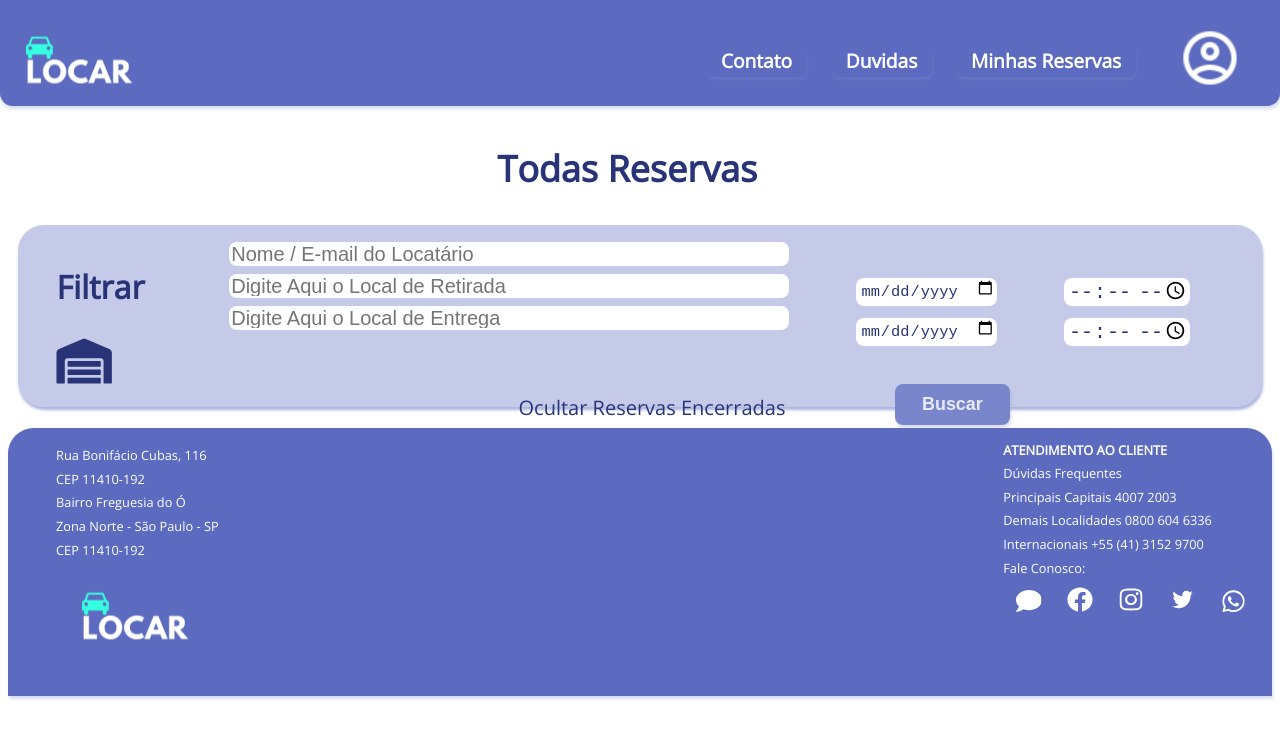
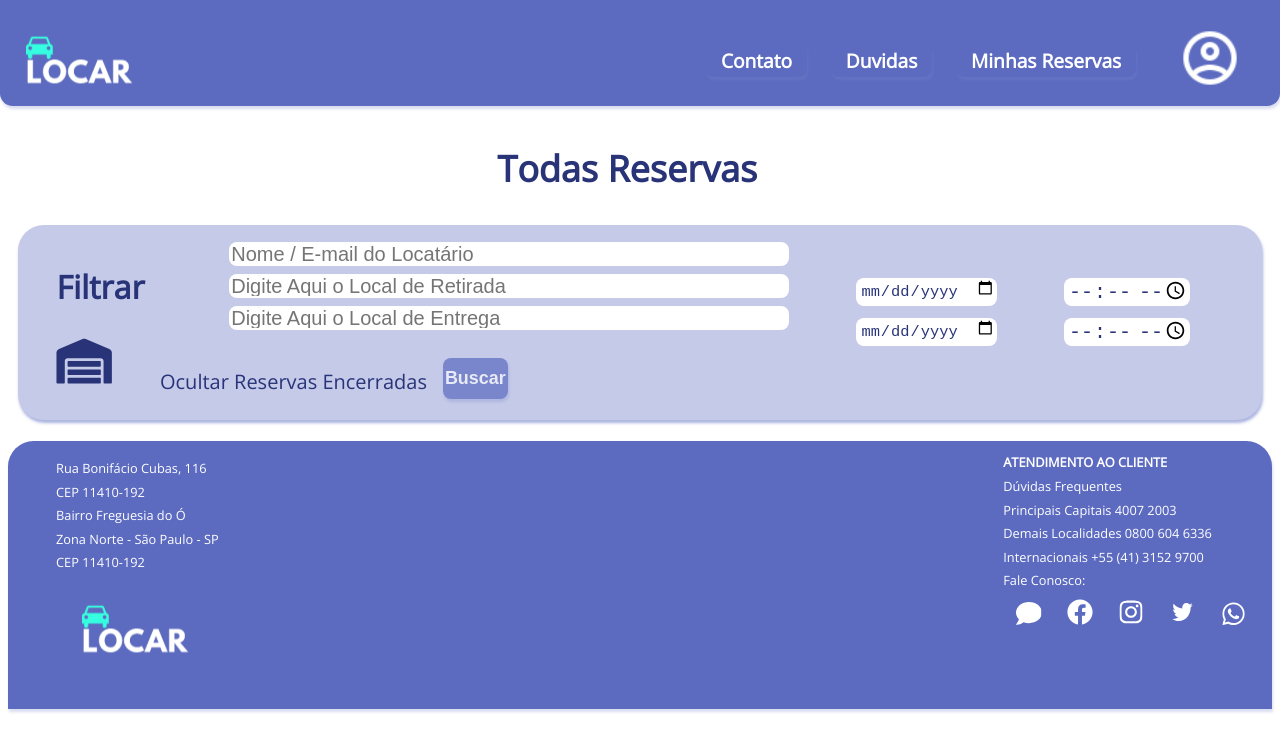
Before and after one commit to lrNas/React-ProjetoIntegrador, a React (Create React App) app: page /todasreservas in a window 1280 px wide. Shown: the top 752 px of the page. Built offline with nearby package versions, Linux system fonts and the light colour scheme; no server answers.

Commit message:
Atualizando ModuloReservas

```diff
--- a/src/Components/ModuloReservas/index.jsx
+++ b/src/Components/ModuloReservas/index.jsx
@@ -69,7 +69,7 @@ export default function ModuloReservas() {
                             <p>
                                 <img src={seta} className="seta" alt="seta" />
                             </p>
-                            <p>{item.valor}</p>
+                            <p>R$ {item.valor}</p>
                         </div>
                         <div>
                             <p>{item.ag_destino} - {item.data_devolucao}</p>
--- a/src/views/TodasReservas/index.jsx
+++ b/src/views/TodasReservas/index.jsx
@@ -37,11 +37,10 @@ export default function TodasReservas(){
   };
 
   return (
-  <>
     <PageConstructor>
     <main className="section">
     <h1>Todas Reservas</h1>
-            <div id="formsFiltrar" className="forms formsFiltrar">
+            <div id="formsFiltrar" className="forms">
                 <form id="filtros" name="filtros">
                     <div className="formshdivs">
                         <div className="formsvdivs">
@@ -71,7 +70,7 @@ export default function TodasReservas(){
                                     <input className="searchbar-item" type="time" name="" id="" placeholder="Horário da Devolução" />
                                 </div>
                             </div>
-                            <div className="botaoContainer todasReservas">
+                            <div className="botaoContainer">
                                 <input type="checkbox" name="ocultarencerradas" id="ocultarencerradas" />
                                 <label htmlFor="ocultarencerradas">
                                     Ocultar Reservas Encerradas
@@ -86,7 +85,6 @@ export default function TodasReservas(){
       </ModuloReservas>
       </main>
     </PageConstructor>
-  </>
   );
 
   }
--- a/src/views/TodasReservas/style.css
+++ b/src/views/TodasReservas/style.css
@@ -234,7 +234,6 @@ p{
     display: flex;
     justify-content: space-between;
     width: 60%;
-    margin-top: 2vmax;
     margin-bottom: -3vmax;
 }
 .containers{
```
